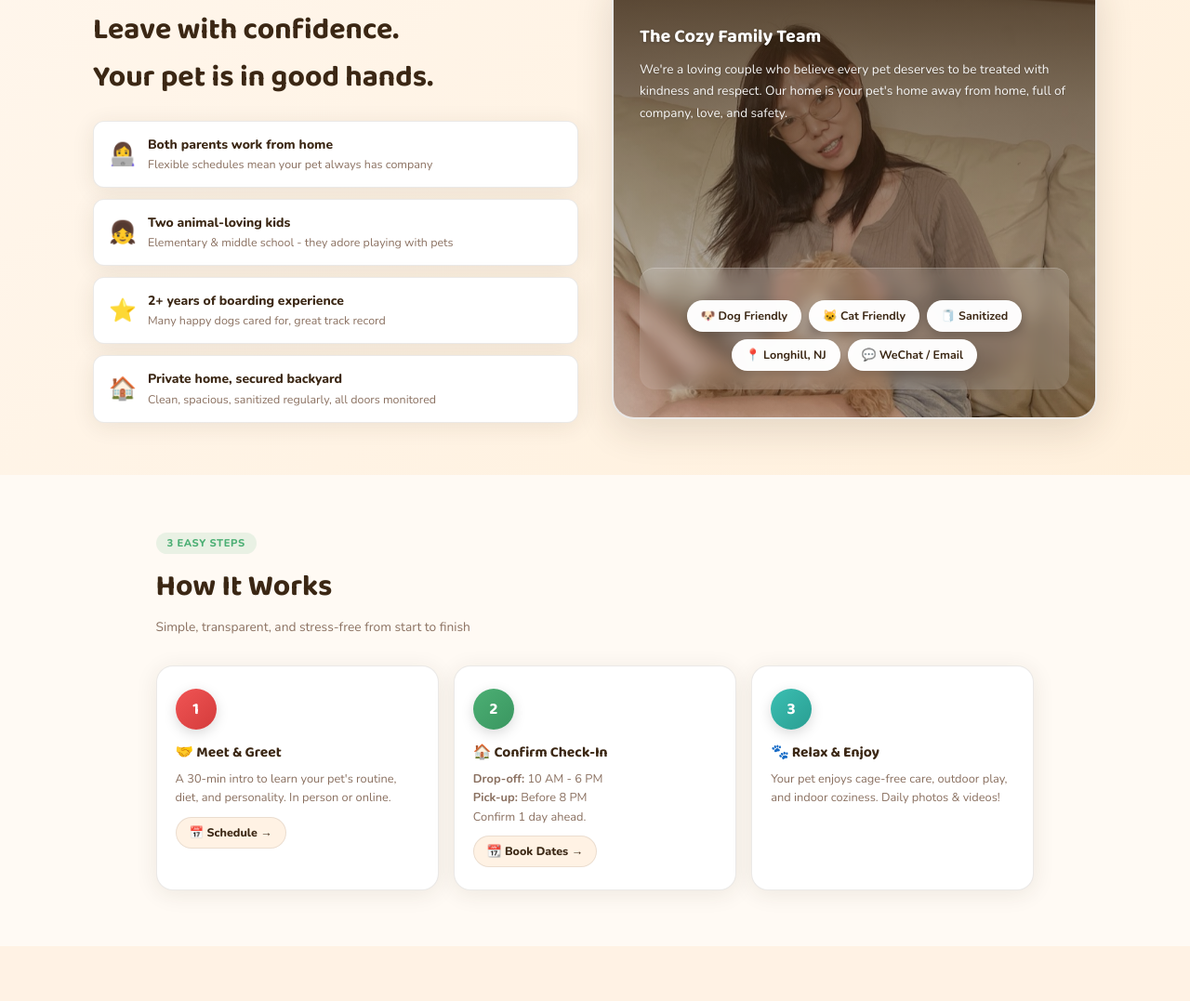
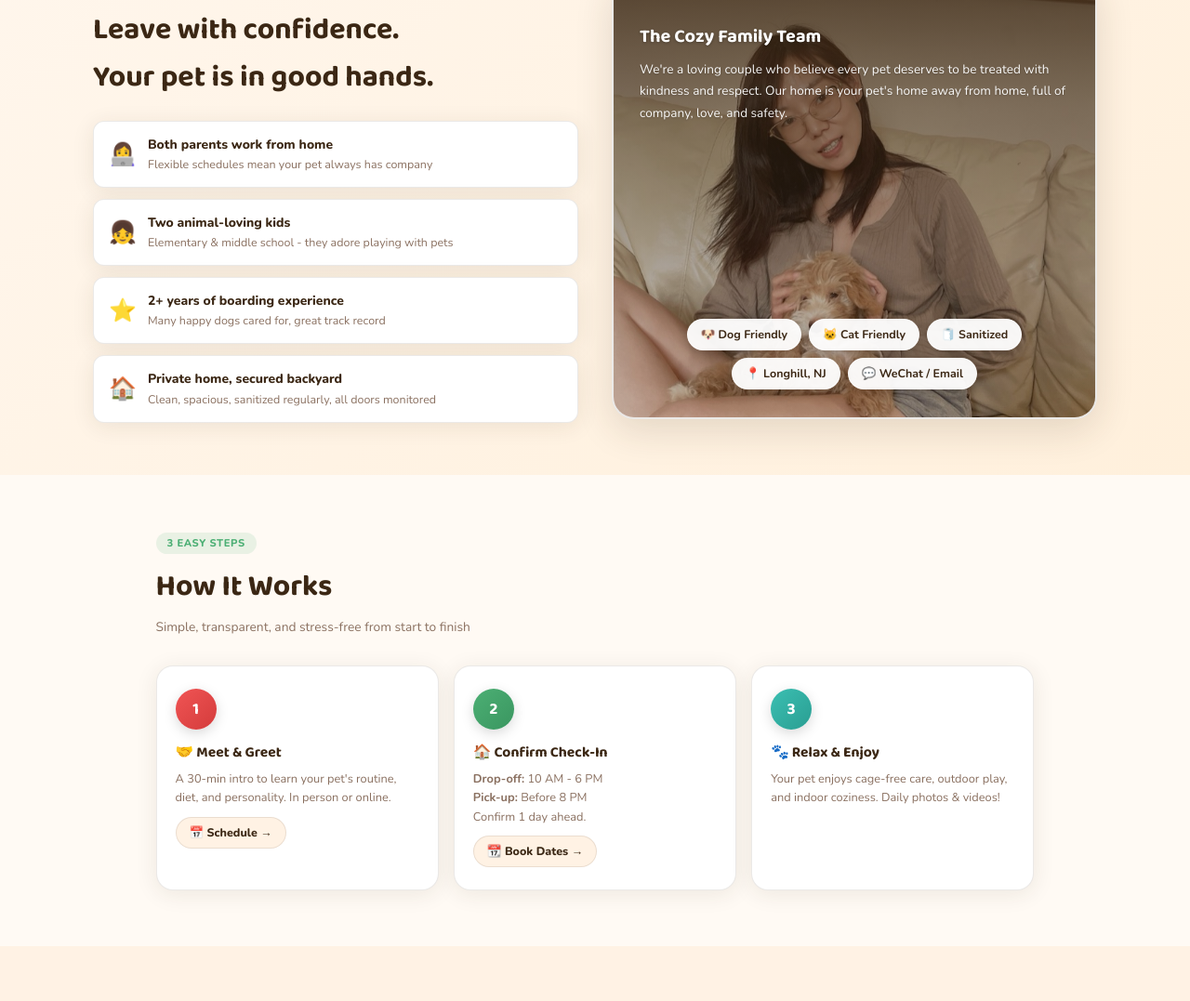
Before and after one commit to CathySong/cozy-family-pet-boarding, a plain HTML site: page index.html in a window 1280 px wide. Shown: the part 1378-2455 px from the top of the page at 93% size. Drawn offline with nearby package versions, Linux system fonts and the light colour scheme.

Commit message:
Remove blurry background from tags section to avoid blocking the dog in the photo

```diff
--- a/index.html
+++ b/index.html
@@ -71,16 +71,16 @@
 .family-card::before{content:'';position:absolute;top:0;left:0;right:0;bottom:0;background:linear-gradient(to bottom, rgba(59,39,20,0.85) 0%, rgba(59,39,20,0.6) 30%, rgba(59,39,20,0.4) 70%, rgba(59,39,20,0.3) 100%), url('me-n-dog-compressed.jpg');background-size:cover;background-position:center;z-index:1;}
 .family-card-content{position:relative;z-index:2;flex:1;display:flex;flex-direction:column;justify-content:space-between;height:100%;}
 .family-card-top{flex:1;padding-bottom:20px;}
-.family-card-bottom{background:rgba(255,255,255,0.15);backdrop-filter:blur(8px);border-radius:16px;padding:20px;margin-top:auto;border-top:1px solid rgba(255,255,255,0.2);}
+.family-card-bottom{margin-top:auto;padding-top:20px;}
 .family-card h3{font-family:'Baloo 2',cursive;font-size:1.25rem;color:#fff;margin-bottom:8px;margin-top:20px;text-shadow:0 1px 3px rgba(0,0,0,0.3);}
 .family-card p{font-size:.85rem;color:rgba(255,255,255,0.95);line-height:1.7;text-shadow:0 1px 2px rgba(0,0,0,0.2);}
 .family-tags{display:flex;flex-wrap:wrap;gap:10px;justify-content:center;}
-.ftag{background:rgba(255,255,255,0.98);border-radius:50px;padding:8px 16px;font-size:.8rem;font-weight:700;color:var(--brown);border:1.5px solid rgba(255,255,255,0.4);backdrop-filter:blur(4px);box-shadow:0 3px 12px rgba(0,0,0,0.15);transition:all 0.2s ease;}
-.ftag:hover{transform:translateY(-2px);box-shadow:0 5px 15px rgba(0,0,0,0.2);background:rgba(255,255,255,1);}
+.ftag{background:rgba(255,255,255,0.95);border-radius:50px;padding:8px 16px;font-size:.8rem;font-weight:700;color:var(--brown);border:2px solid rgba(255,255,255,0.8);box-shadow:0 4px 15px rgba(0,0,0,0.25);transition:all 0.2s ease;}
+.ftag:hover{transform:translateY(-2px);box-shadow:0 6px 20px rgba(0,0,0,0.3);background:rgba(255,255,255,1);border-color:rgba(255,255,255,1);}
     .family-card h3{font-family:'Baloo 2',cursive;font-size:1.25rem;color:#fff;margin-bottom:8px;text-shadow:0 1px 3px rgba(0,0,0,0.3)}
     .family-card p{font-size:.85rem;color:rgba(255,255,255,0.95);line-height:1.7;text-shadow:0 1px 2px rgba(0,0,0,0.2)}
     .family-tags{display:flex;flex-wrap:wrap;gap:8px;margin-top:14px;justify-content:center}
-    .ftag{background:rgba(255,255,255,0.98);border-radius:50px;padding:6px 14px;font-size:.78rem;font-weight:700;color:var(--brown);border:1.5px solid rgba(255,255,255,0.4);box-shadow:0 3px 10px rgba(0,0,0,0.15)}
+    .ftag{background:rgba(255,255,255,0.95);border-radius:50px;padding:6px 14px;font-size:.78rem;font-weight:700;color:var(--brown);border:1.5px solid rgba(255,255,255,0.8);box-shadow:0 3px 12px rgba(0,0,0,0.2)}
     .family-facts{display:flex;flex-direction:column;gap:12px;margin-top:20px}
     .ffact{display:flex;align-items:center;gap:12px;background:#fff;padding:14px 16px;border-radius:var(--radius-sm);box-shadow:var(--shadow);border:1.5px solid var(--border)}
     .ffact-icon{font-size:1.5rem;flex-shrink:0}
@@ -204,7 +204,7 @@
     .rv.visible{opacity:1;transform:none;transition:opacity .55s ease,transform .55s ease}
     @media(max-width:1024px){.family-inner{gap:28px}}
     @media(max-width:860px){.hero{grid-template-columns:1fr;text-align:center}.hero-pills,.hero-btns{justify-content:center}.hero-pets{flex-direction:row;justify-content:center}.trust-bar{grid-template-columns:repeat(2,1fr)}.family-inner,.contact-grid{grid-template-columns:1fr;gap:32px}.steps-row{grid-template-columns:1fr}.gallery-grid{grid-template-columns:repeat(auto-fill,minmax(150px,1fr))}}
-    @media(max-width:600px){.family-inner{gap:24px}.family-card{padding:20px 16px;min-height:420px}.family-card::before{height:220px}.family-card-bottom{padding:16px;border-radius:12px}.ftag{padding:5px 12px;font-size:.75rem}}
+    @media(max-width:600px){.family-inner{gap:24px}.family-card{padding:20px 16px;min-height:420px}.family-card::before{height:220px}.family-card-bottom{padding-top:16px}.ftag{padding:6px 14px;font-size:.78rem;border-width:1.5px}}
     @media(max-width:560px){.nav-r a:not(.nav-cta){display:none}.hero h1{font-size:1.75rem}footer{flex-direction:column;text-align:center}.gallery-grid{grid-template-columns:repeat(2,1fr)}}
   </style>
 </head>
```
